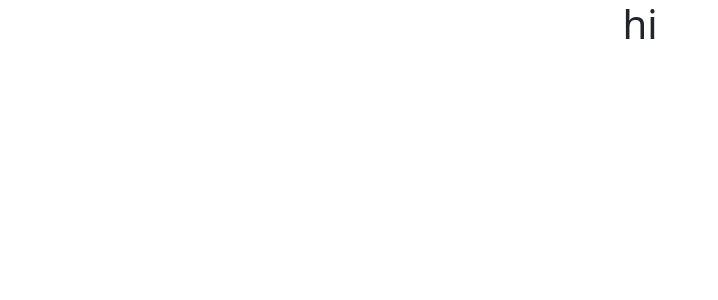
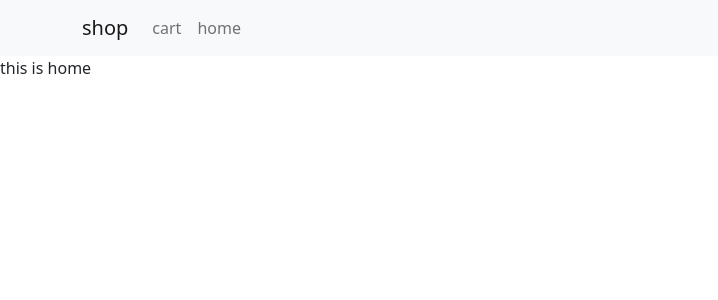
Before and after one commit to YasamanKarimArabgard/Rose-shop-react.js, a React (Create React App) app: page / in a window 1280 px wide. Shown: the top 300 px of the page, without its empty margins (0-718 px from the left). Built offline with nearby package versions, Linux system fonts and the light colour scheme.

Commit message:
install packages

```diff
--- a/package.json
+++ b/package.json
@@ -6,9 +6,12 @@
     "@testing-library/jest-dom": "^5.16.2",
     "@testing-library/react": "^12.1.4",
     "@testing-library/user-event": "^13.5.0",
+    "bootstrap": "^5.1.3",
     "formik": "^2.2.9",
     "react": "^17.0.2",
+    "react-bootstrap": "^2.2.2",
     "react-dom": "^17.0.2",
+    "react-router-dom": "^6.3.0",
     "react-scripts": "5.0.0",
     "web-vitals": "^2.1.4",
     "yup": "^0.32.11"
--- a/src/App.js
+++ b/src/App.js
@@ -1,10 +1,23 @@
 import './App.css';
+import {
+  BrowserRouter as Router,
+  Routes,
+  Route
+} from "react-router-dom";
+// import Layout from './LayOut/Layout';
+import HomePage from './Pages/HomePage';
+import Cart from './components/Cart';
 
 function App() {
   return (
-    <div className="App col-12 d-flex flex-column align-items-center">
-      <h1>hi</h1>
-    </div>
+    <Router>
+      <div className="App col-12 d-flex flex-column align-items-center">
+        <Routes>
+          <Route path='/' element={<HomePage/>}/>
+          <Route path='/cart' element={<Cart/>}/>
+        </Routes>
+      </div>
+    </Router>
   );
 }
 
--- /dev/null
+++ b/src/LayOut/Layout.jsx
@@ -0,0 +1,12 @@
+import Navigation from "../components/Navigation";
+
+const Layout = ({ children }) => {
+    return (
+        <div className="col-12">
+            <Navigation />
+            {children}
+        </div>
+    );
+};
+
+export default Layout;
--- /dev/null
+++ b/src/Pages/HomePage.jsx
@@ -0,0 +1,11 @@
+import Layout from "../LayOut/Layout";
+
+const HomePage = () => {
+    return (
+          <Layout>
+              <p>this is home</p>
+          </Layout>
+    );
+};
+
+export default HomePage;
--- /dev/null
+++ b/src/components/Cart.jsx
@@ -0,0 +1,12 @@
+import React from 'react';
+import Layout from '../LayOut/Layout';
+
+const Cart = () => {
+    return (
+        <Layout>
+            <p>this is cart</p>
+        </Layout>
+    );
+};
+
+export default Cart;
--- /dev/null
+++ b/src/components/Navigation.jsx
@@ -0,0 +1,23 @@
+import Navbar from 'react-bootstrap/Navbar';
+import { Container, Nav } from 'react-bootstrap';
+
+const items = [
+    { name: 'cart', to: '/cart' },
+    { name: 'home', to: '/' }
+]
+const Navigation = () => {
+    return (
+        <Navbar bg="light" variant="light">
+            <Container>
+                <Navbar.Brand href="#home">shop</Navbar.Brand>
+                <Nav className="me-auto">
+                    {items.map(item => (
+                        <Nav.Link href={item.to}>{item.name}</Nav.Link>
+                    ))}
+                </Nav>
+            </Container>
+        </Navbar>
+    );
+};
+
+export default Navigation;;
```
Also changed, not shown: 1 other file (tests, documents, lock files or other folders).
